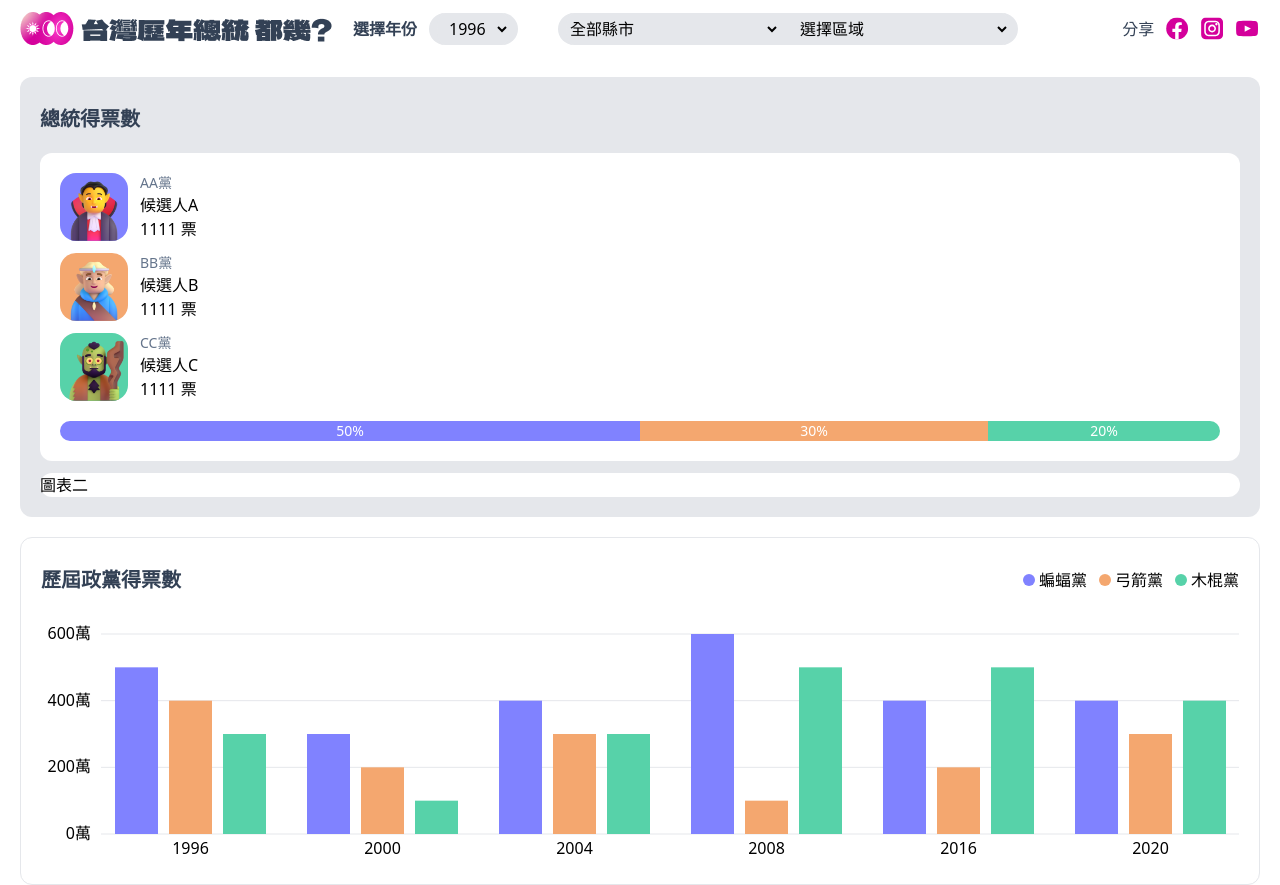
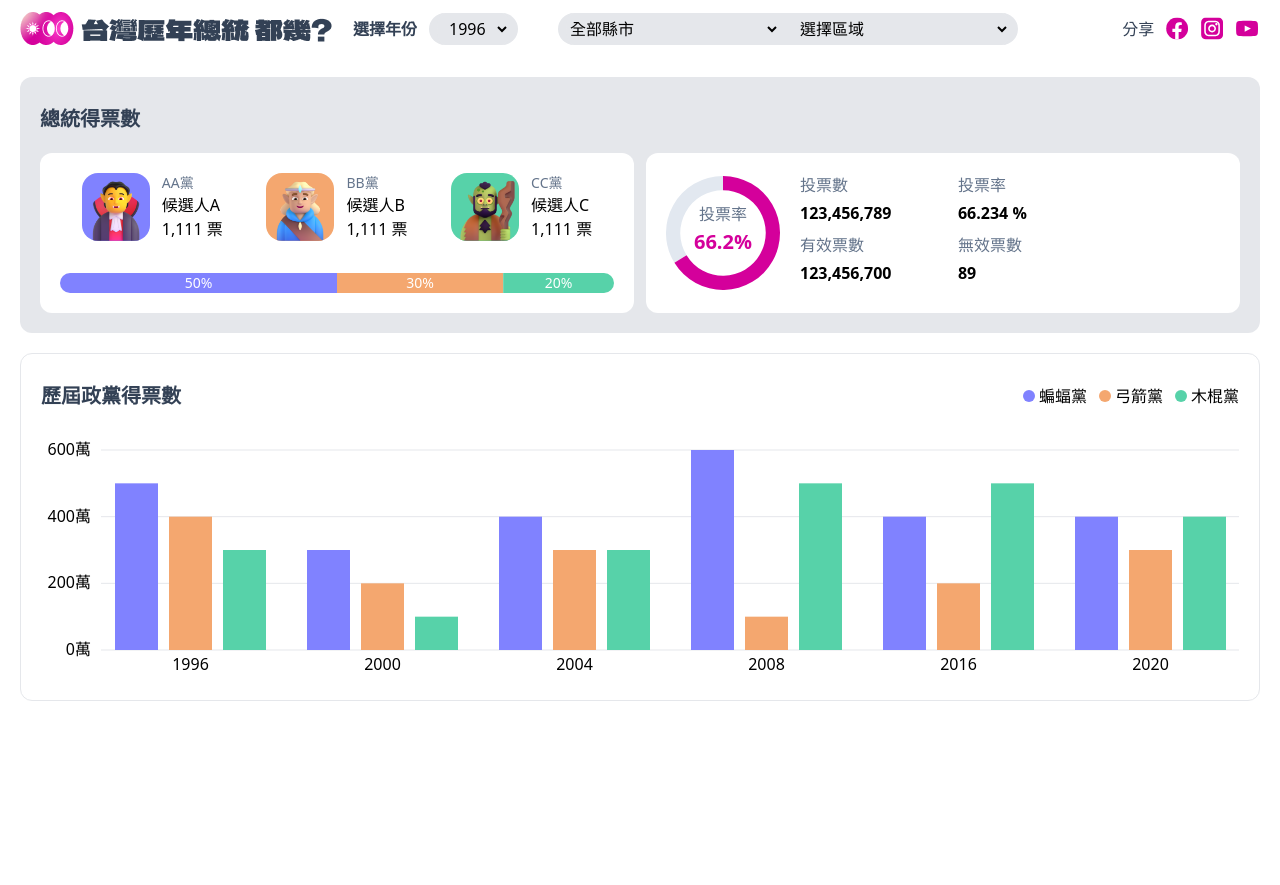
Before and after one commit to rejennylo/theF2E2023-mission2, a React (Vite) app: page /theF2E2023-mission2/main in a window 1280 px wide. After the commit the page ends 800 px from the top, so only its background shows below. Built offline with nearby package versions, Linux system fonts and the light colour scheme.

Commit message:
feat: add donut chart

```diff
--- a/package.json
+++ b/package.json
@@ -12,6 +12,7 @@
   },
   "dependencies": {
     "csv-parser": "^3.0.0",
+    "d3": "^7.8.5",
     "react": "^18.2.0",
     "react-dom": "^18.2.0",
     "react-router-dom": "^6.20.1"
@@ -27,6 +28,8 @@
     "eslint-plugin-react-hooks": "^4.6.0",
     "eslint-plugin-react-refresh": "^0.4.4",
     "postcss": "^8.4.31",
+    "prettier": "^3.1.1",
+    "prettier-plugin-tailwindcss": "^0.5.9",
     "tailwindcss": "^3.3.5",
     "vite": "^5.0.0"
   }
--- a/src/App.jsx
+++ b/src/App.jsx
@@ -1,6 +1,6 @@
-import { BrowserRouter, Route, Routes } from 'react-router-dom';
-import HomePage from './pages/HomePage';
-import MainPage from './pages/MainPage';
+import { BrowserRouter, Route, Routes } from "react-router-dom";
+import HomePage from "./pages/HomePage";
+import MainPage from "./pages/MainPage";
 
 function App() {
   return (
--- a/src/components/Candidate.jsx
+++ b/src/components/Candidate.jsx
@@ -1,33 +1,35 @@
 import { StackedBarChart } from "../components/charts/StackedBarChart";
+import { DonutChart } from "./charts/DonutChart";
 
 const Card = ({ image, party, name, votes, color }) => {
   return (
-    <div name="card" className="mb-3 flex">
+    <li name="card" className="mb-3 flex">
       <span
         className={`h-[68px] w-[68px] overflow-hidden rounded-2xl ${color}`}
       >
-        <img src={image} alt="image" className="h-auto w-auto mt-1" />
+        <img src={image} alt="image" className="mt-1 h-auto w-auto" />
       </span>
       <span className="ml-3 flex flex-col">
         <span className="text-sm text-secondary-gray">{party}</span>
         <span>{name}</span>
-        <span>{votes} 票</span>
+        <span>{parseInt(votes, 10).toLocaleString()} 票</span>
       </span>
-    </div>
+    </li>
   );
 };
 
-const Candidate = ({ votesPercentageData }) => {
+const Candidate = ({ votesPercentageData, totalVotes }) => {
   return (
-    <section
-      name="candidata-wrap"
-      className="w-full rounded-xl bg-gray-200 p-5"
-    >
+    <section name="candidate" className="w-full rounded-xl bg-gray-200 p-5">
       <h3 className="mb-3 py-2 text-xl font-semibold text-primary-gray">
         總統得票數
       </h3>
-      <div className="mb-3 rounded-xl bg-white p-5">
-        <div name="candidata-cards" className="mb-5">
+      <div className="lg:flex lg:h-full lg:gap-3">
+        <div
+          name="candidate-warp"
+          className="mb-3 rounded-xl bg-white p-5 lg:mb-0 lg:w-1/2"
+        >
+          <ul name="candidate-cards" className="mb-5 lg:flex lg:justify-around">
             {votesPercentageData.map((data) => {
               return (
                 <Card
@@ -40,14 +42,38 @@ const Candidate = ({ votesPercentageData }) => {
                 />
               );
             })}
-        </div>
+          </ul>
           <div className="flex justify-center overflow-hidden rounded-full">
-            <StackedBarChart
-              data={votesPercentageData}
-            />
+            <StackedBarChart data={votesPercentageData} />
           </div>
         </div>
-      <div className="rounded-xl bg-white">圖表二</div>
+        <div
+          name="vote-rate-wrap"
+          className="flex justify-between rounded-xl bg-white p-5 lg:w-1/2 lg:justify-start"
+        >
+          <div className="flex w-auto items-center justify-center">
+            <DonutChart percentage={Object.values(totalVotes)[1]} />
+          </div>
+          <ul className="ml-5 w-2/3 lg:flex lg:w-auto lg:flex-wrap">
+            {Object.keys(totalVotes).map((item, i) => {
+              const itemValue = totalVotes[item];
+              return (
+                <li
+                  key={i}
+                  className="pb-3 text-secondary-gray lg:w-1/2 lg:pb-1"
+                >
+                  {item}{" "}
+                  <span className="block py-1 font-bold text-black">
+                    {item !== "投票率"
+                      ? itemValue.toLocaleString()
+                      : itemValue + " %"}
+                  </span>
+                </li>
+              );
+            })}
+          </ul>
+        </div>
+      </div>
     </section>
   );
 };
--- /dev/null
+++ b/src/components/charts/DonutChart.jsx
@@ -0,0 +1,72 @@
+import React, { useState, useEffect, useRef } from "react";
+import * as d3 from "d3";
+
+export const DonutChart = ({ percentage }) => {
+  const containerRef = useRef(null);
+  const [size, setSize] = useState({ width: 0, height: 0 });
+
+  useEffect(() => {
+    const resizeObserver = new ResizeObserver((entries) => {
+      if (!entries || entries.length === 0) {
+        return;
+      }
+      if (containerRef.current) {
+        const { height } = containerRef.current.getBoundingClientRect();
+        setSize({ width: height, height }); // 確保為正圓
+      }
+    });
+
+    resizeObserver.observe(containerRef.current);
+
+    return () => {
+      resizeObserver.disconnect();
+    };
+  }, [containerRef]);
+
+  // 計算主要弧形
+  const createArc = d3
+    .arc()
+    .innerRadius((size.width / 2) * 0.75) // 内半徑
+    .outerRadius(size.width / 2) // 外半徑
+    .startAngle(0) // 起始角度
+    .endAngle(2 * Math.PI * (percentage / 100)); // 结束角度
+
+  // 計算背景弧形
+  const createBackgroundArc = d3
+    .arc()
+    .innerRadius((size.width / 2) * 0.75)
+    .outerRadius(size.width / 2)
+    .startAngle(2 * Math.PI * (percentage / 100))
+    .endAngle(2 * Math.PI);
+
+  return (
+    <div ref={containerRef} className="h-[70%] lg:h-[95%]">
+      <svg width={size.width} height={size.height}>
+        <g transform={`translate(${size.width / 2}, ${size.height / 2})`}>
+          <path d={createBackgroundArc()} className="fill-slate-200" />{" "}
+          {/* 背景的圓 */}
+          <path d={createArc()} className="fill-primary-purple" />{" "}
+          {/* 前景的圓 */}
+          <text
+            x="0"
+            y="0"
+            textAnchor="middle"
+            dy="-.8em"
+            className="fill-secondary-gray"
+          >
+            投票率
+          </text>
+          <text
+            x="0"
+            y="0"
+            textAnchor="middle"
+            dy=".8em"
+            className="fill-primary-purple text-xl font-semibold"
+          >
+            {`${percentage.toFixed(1)}%`} {/* 取小數點後一位 */}
+          </text>
+        </g>
+      </svg>
+    </div>
+  );
+};
--- a/src/data/dummyData.js
+++ b/src/data/dummyData.js
@@ -72,3 +72,9 @@ export const votesPercentageData = [
     image: "./figures/troll_3d 1.png",
   },
 ];
+
+export const totalVotes = {
+    '投票數': 123456789,
+    '投票率': 66.234,
+    '有效票數': 123456700,
+    '無效票數': 89,}
--- a/src/pages/MainPage.jsx
+++ b/src/pages/MainPage.jsx
@@ -1,14 +1,22 @@
 import Header from "../components/Header";
 import Candidate from "../components/Candidate";
 import PartyVotes from "../components/PartyVotes";
-import { partyVotesData, partysData,votesPercentageData } from "../data/dummyData";
+import {
+  partyVotesData,
+  partysData,
+  votesPercentageData,
+  totalVotes,
+} from "../data/dummyData";
 
 const MainPage = () => {
   return (
     <>
       <Header />
       <main className="flex flex-col gap-5 px-5 pt-5">
-        <Candidate votesPercentageData={votesPercentageData} />
+        <Candidate
+          votesPercentageData={votesPercentageData}
+          totalVotes={totalVotes}
+        />
         <PartyVotes partyVotesData={partyVotesData} partys={partysData} />
       </main>
     </>
```
Also changed, not shown: 1 other file (tests, documents, lock files or other folders). Lines whose indentation alone changed are shown as unchanged.
